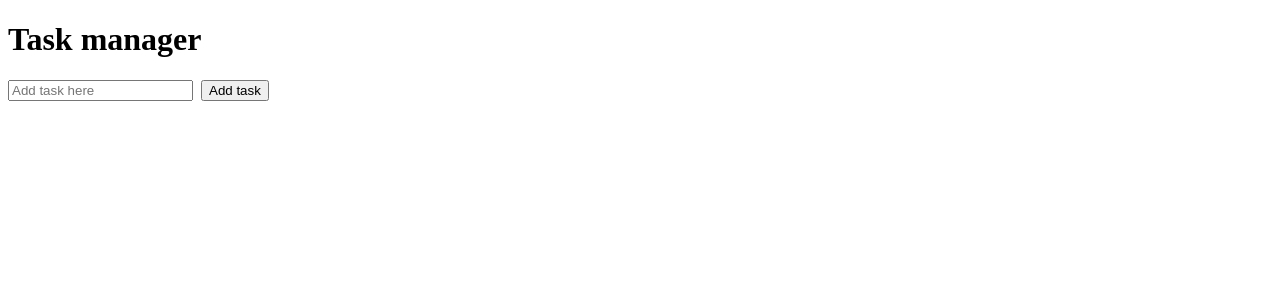
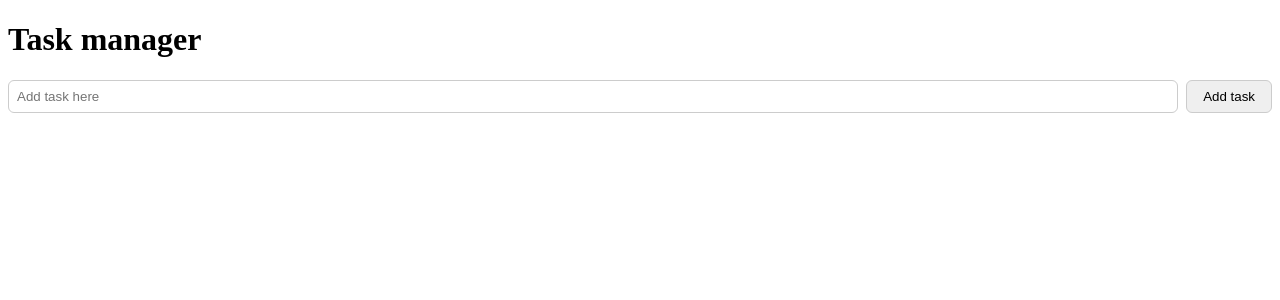
Before and after one commit to Villanueva0909/vue, a Vue app in the folder tasklist/: page / in a window 1280 px wide. Shown: the top 300 px of the page. Built offline with nearby package versions, Linux system fonts and the light colour scheme.

Commit message:
adding design on button

```diff
--- a/tasklist/src/App.vue
+++ b/tasklist/src/App.vue
@@ -48,10 +48,17 @@ function addTask() {
   margin-bottom: 1rem;
 }
 
-.input {
+input {
   flex-grow: 1;
   padding: 0.5rem;
   border-radius: 6px;
-  border: 1px solid;
+  border: 1px solid #ccc;
+}
+
+button {
+  padding: 0.5rem 1rem;
+  border-radius: 6px;
+  border: 1px solid #ccc;
+  cursor: pointer;
 }
 </style>
```
